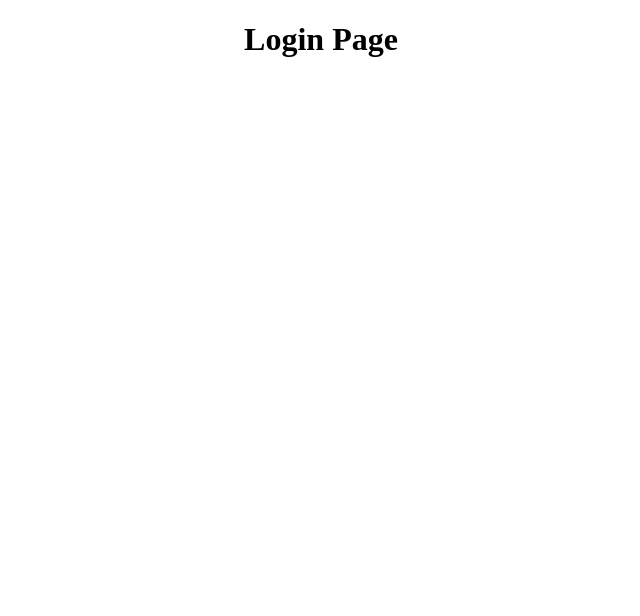
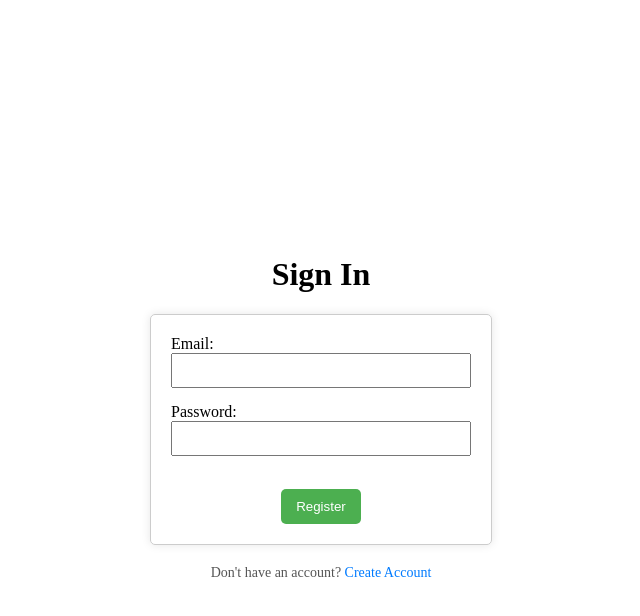
Before and after one commit to sinaghabeli/FWK22-Grupp3-Frontend-Authorization, a React (Create React App) app: page /login in a window 1280 px wide. Shown: the top 616 px of the page, without its empty margins (319-959 px from the left). Built offline with nearby package versions, Linux system fonts and the light colour scheme.

Commit message:
Forms Created

```diff
--- a/src/pages/LoginForm.js
+++ b/src/pages/LoginForm.js
@@ -1,9 +1,54 @@
-import React from "react";
+import React, { useState } from "react";
+import { Link } from "react-router-dom";
+
+import "./register.css";
 
 function LoginForm() {
+  const [formData, setFormData] = useState({
+    email: "",
+    password: "",
+  });
+
+  const handleInputChange = (e) => {
+    const { name, value } = e.target;
+    setFormData({ ...formData, [name]: value });
+  };
+
+  const handleSubmit = (e) => {
+    e.preventDefault();
+    console.log("Form submitted:", formData);
+  };
   return (
-    <div>
-      <h1>Login Page</h1>
+    <div className="register-container">
+      <h1>Sign In</h1>
+      <form className="register-form" onSubmit={handleSubmit}>
+        <label>
+          Email:
+          <input
+            type="email"
+            name="email"
+            value={formData.email}
+            onChange={handleInputChange}
+          />
+        </label>
+
+        <label>
+          Password:
+          <input
+            type="password"
+            name="password"
+            value={formData.password}
+            onChange={handleInputChange}
+          />
+        </label>
+
+        <br />
+
+        <button type="submit">Register</button>
+      </form>
+      <div className="sign-in-link">
+        Don't have an account? <Link to="/">Create Account</Link>
+      </div>
     </div>
   );
 }
--- a/src/pages/RegisterForm.js
+++ b/src/pages/RegisterForm.js
@@ -5,7 +5,6 @@ import "./register.css";
 
 function RegisterForm() {
   const [formData, setFormData] = useState({
-    username: "",
     email: "",
     password: "",
   });
```
